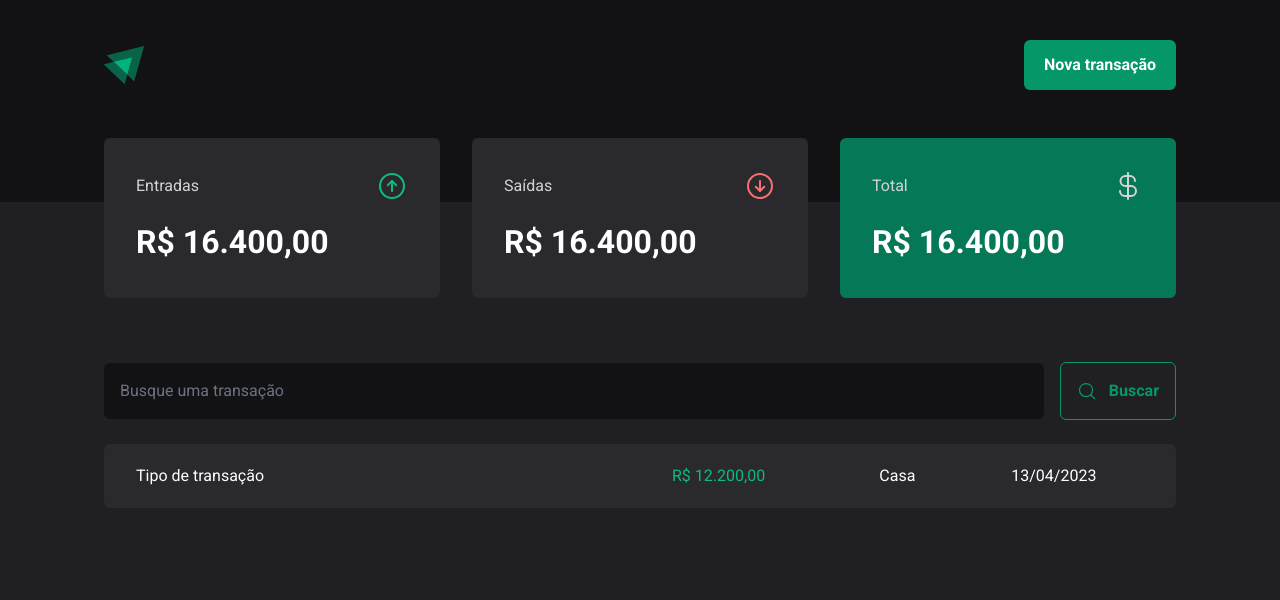
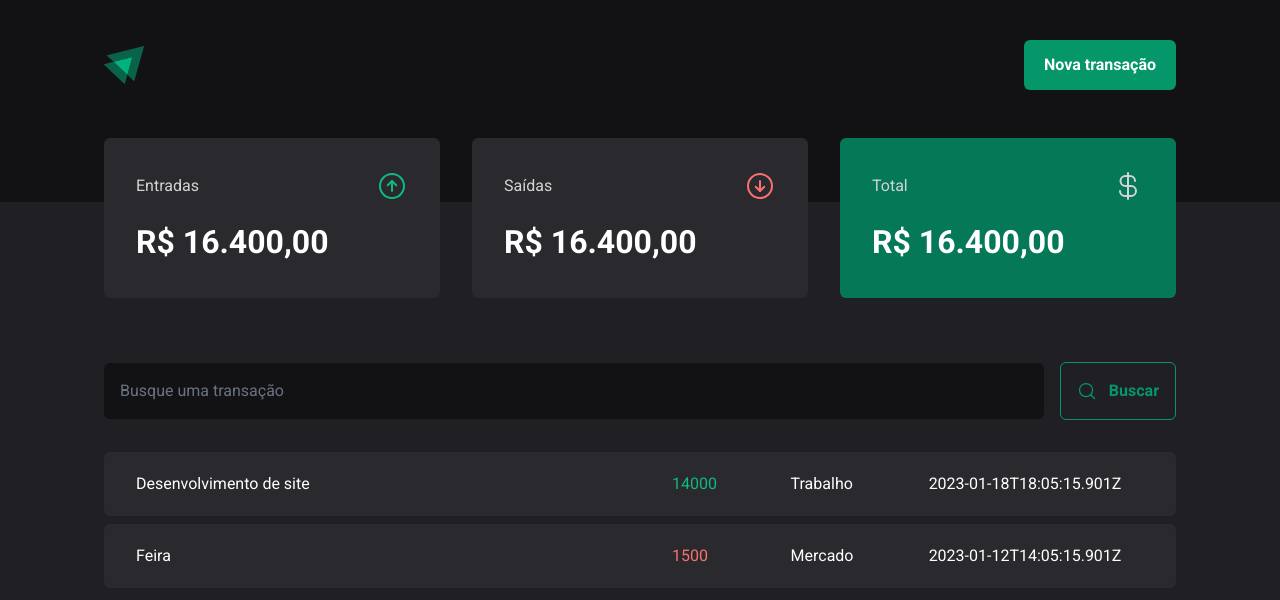
Before and after one commit to ignite-bootcamp/ignite-money, a React (Vite) app: page / in a window 1280 px wide. Shown: the top 600 px of the page. Built offline with nearby package versions, Linux system fonts and the light colour scheme; data requests are answered from the project's data file; what tailwindcss-radix would draw is missing.

Commit message:
created transactions context

```diff
--- a/src/App.tsx
+++ b/src/App.tsx
@@ -1,7 +1,12 @@
+import { TransactionsProvider } from './context/TransactionsContext'
 import { Transactions } from './pages/Transactions'
 
 function App() {
-  return <Transactions />
+  return (
+    <TransactionsProvider>
+      <Transactions />
+    </TransactionsProvider>
+  )
 }
 
 export default App
--- /dev/null
+++ b/src/context/TransactionsContext.tsx
@@ -0,0 +1,36 @@
+import { createContext, PropsWithChildren, useEffect, useState } from 'react'
+
+interface Transaction {
+  id: number
+  description: string
+  type: 'income' | 'outcome'
+  category: string
+  price: string
+  createdAt: string
+}
+
+interface TransactionsContextProps {
+  transactions: Transaction[]
+}
+
+export const TransactionsContext = createContext({} as TransactionsContextProps)
+
+export function TransactionsProvider({ children }: PropsWithChildren) {
+  const [transactions, setTransactions] = useState<Transaction[]>([])
+
+  useEffect(() => {
+    fetch('http://localhost:3333/transactions')
+      .then((response) => {
+        return response.json()
+      })
+      .then((transactions: Transaction[]) => {
+        setTransactions(transactions)
+      })
+  }, [])
+
+  return (
+    <TransactionsContext.Provider value={{ transactions }}>
+      {children}
+    </TransactionsContext.Provider>
+  )
+}
--- a/src/pages/Transactions.tsx
+++ b/src/pages/Transactions.tsx
@@ -1,9 +1,13 @@
 import classNames from 'classnames'
+import { useContext } from 'react'
 import { Header } from '../components/Header'
 import { Summary } from '../components/Summary'
+import { TransactionsContext } from '../context/TransactionsContext'
 import { SearchForm } from './components/SearchForm'
 
 export function Transactions() {
+  const { transactions } = useContext(TransactionsContext)
+
   return (
     <div>
       <Header />
@@ -11,28 +15,32 @@ export function Transactions() {
 
       <main className="mx-auto max-w-[1120px] w-full px-6 mt-16">
         <SearchForm />
-        <table className="w-full mt-6">
+        <table className="w-full border-separate border-spacing-y-2 mt-6">
           <tbody>
-            <tr>
+            {transactions.map((transaction) => (
+              <tr key={transaction.id}>
                 <td
                   className="py-5 px-8 bg-neutral-700 rounded-tl-md rounded-bl-md"
                   width="50%"
                 >
-                Tipo de transação
+                  {transaction.description}
                 </td>
                 <td
                   className={classNames('py-5 px-8 bg-neutral-700', {
-                  'text-emerald-500': true,
-                  'text-red-400': false,
+                    'text-emerald-500': transaction.type === 'income',
+                    'text-red-400': transaction.type === 'outcome',
                   })}
                 >
-                R$ 12.200,00
+                  {transaction.price}
                 </td>
-              <td className="py-5 px-8 bg-neutral-700">Casa</td>
+                <td className="py-5 px-8 bg-neutral-700">
+                  {transaction.category}
+                </td>
                 <td className="py-5 px-8 bg-neutral-700 rounded-tr-md rounded-br-md">
-                13/04/2023
+                  {transaction.createdAt}
                 </td>
               </tr>
+            ))}
           </tbody>
         </table>
       </main>
```
Lines whose indentation alone changed are shown as unchanged.
